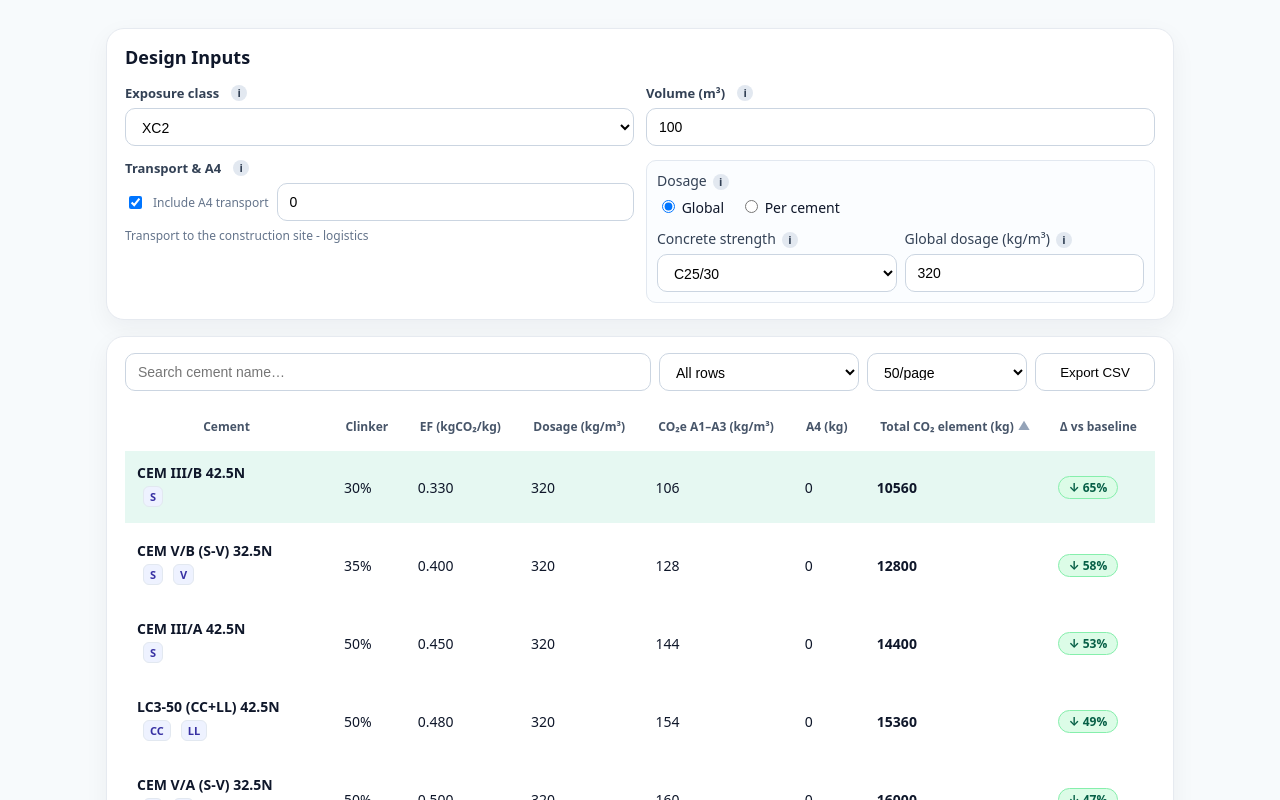
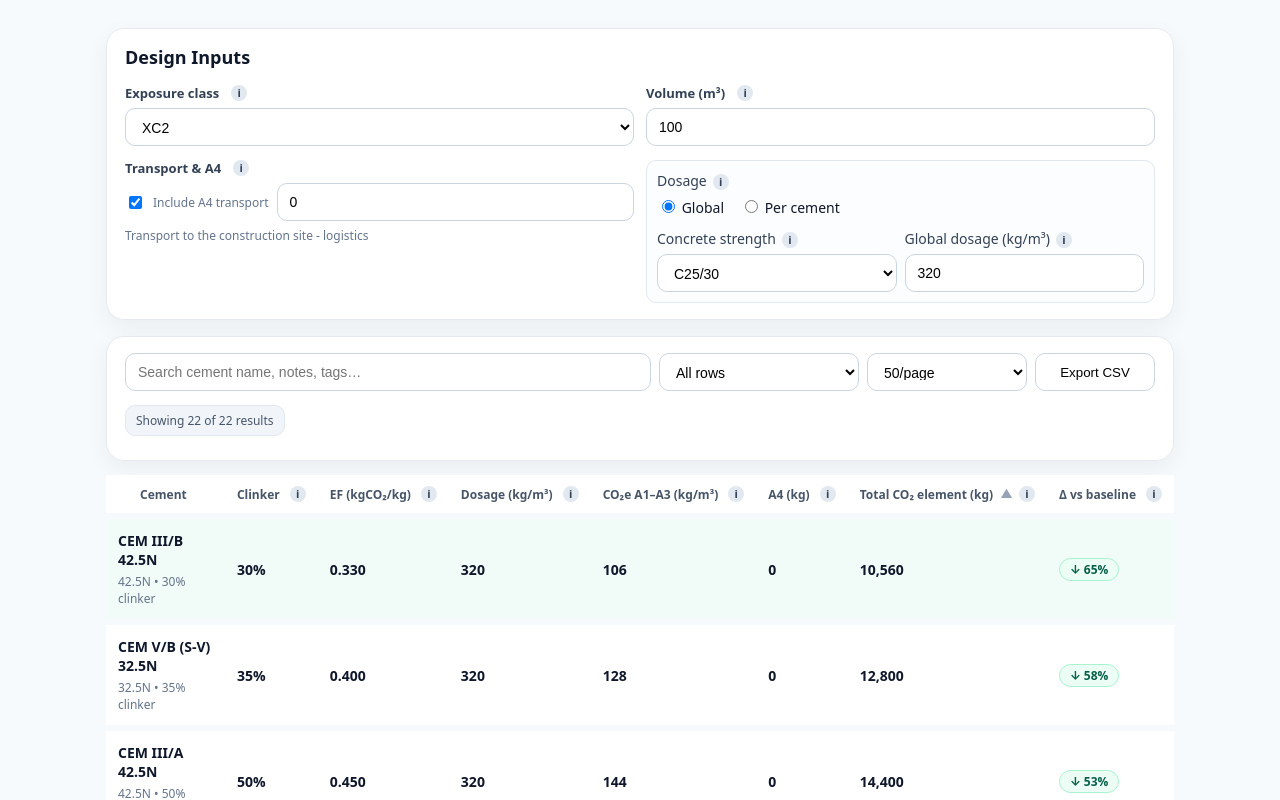
Before and after one commit to MarioSorgente/cement-lca, a Next.js app: page / in a window 1280 px wide. Shown: the top 800 px of the page. Built offline with nearby package versions, Linux system fonts and the light colour scheme.

Commit message:
Update ResultsTable.tsx

```diff
--- a/components/ResultsTable.tsx
+++ b/components/ResultsTable.tsx
@@ -1,75 +1,141 @@
-import React, { useMemo } from 'react'
-import { ResultRow, InputsState } from '../lib/types'
+import { useMemo } from 'react'
+import { InputsState, ResultRow } from '../lib/types'
+import { formatNumber } from '../lib/calc'
 
+/** Keep local sort and scope aliases to match index.tsx usage */
 type SortKey =
-  | 'cement' | 'clinker' | 'ef' | 'dosage' | 'a1a3' | 'a4' | 'total' | 'reduction'
+  | 'cement' | 'strength' | 'clinker' | 'ef' | 'dosage' | 'a1a3' | 'a4' | 'total' | 'reduction'
 type Scope = 'all' | 'compatible' | 'common'
 
-const SCM_MEANINGS: Record<string, string> = {
-  S: 'GGBS / Slag: improves chloride resistance & lowers CO₂.',
-  V: 'Fly ash: moderates heat; slower early strength; CO₂ cut.',
-  P: 'Natural pozzolana: long-term strength; CO₂ cut.',
-  LL: 'High-purity limestone: workability & modest CO₂ cut.',
-  CC: 'Calcined clay: strong CO₂ cut when blended with limestone.',
-  OPC: 'Ordinary Portland cement (no SCMs).',
-}
-
-interface Props {
+type Props = {
   rows: ResultRow[]
   pageSize: number
   onPageSize: (n: number) => void
+
   sortKey: SortKey
   sortDir: 'asc' | 'desc'
   onSortChange: (k: SortKey) => void
+
   search: string
   onSearch: (s: string) => void
+
   scope: Scope
   onScope: (s: Scope) => void
+
   onExport: () => void
+
   onRowClick?: (id: string) => void
   selectedId?: string | null
+
   bestId?: string
   baselineId?: string
+
   dosageMode?: InputsState['dosageMode']
   perCementDosage?: Record<string, number>
   onPerCementDosageChange?: (cementId: string, val: number) => void
 }
 
+function Th({
+  label,
+  sortKey,
+  activeKey,
+  dir,
+  onSort,
+  help,
+}: {
+  label: string
+  sortKey: SortKey
+  activeKey: SortKey
+  dir: 'asc' | 'desc'
+  onSort: (k: SortKey) => void
+  help?: string
+}) {
+  const isActive = activeKey === sortKey
+  return (
+    <th
+      className="th-sort"
+      onClick={() => onSort(sortKey)}
+      title={help}
+      style={{ whiteSpace: 'nowrap' }}
+    >
+      <span className="th-label">{label}</span>
+      <span className="sort-caret">{isActive ? (dir === 'asc' ? ' ▲' : ' ▼') : ''}</span>
+      {help && (
+        <span className="th-help">
+          <span className="tooltip-icon">i</span>
+          <span className="tooltip-right tooltip-box">{help}</span>
+        </span>
+      )}
+    </th>
+  )
+}
+
 export default function ResultsTable({
-  rows, pageSize, onPageSize,
-  sortKey, sortDir, onSortChange,
-  search, onSearch,
-  scope, onScope,
-  onExport, onRowClick, selectedId,
-  bestId, baselineId,
-  dosageMode, perCementDosage, onPerCementDosageChange
+  rows,
+  pageSize,
+  onPageSize,
+  sortKey,
+  sortDir,
+  onSortChange,
+  search,
+  onSearch,
+  scope,
+  onScope,
+  onExport,
+  onRowClick,
+  selectedId,
+  bestId,
+  baselineId,
+  dosageMode,
+  perCementDosage,
+  onPerCementDosageChange,
 }: Props) {
+  const totalCount = rows.length
 
-  // single worst (closest to baseline) among non-baseline rows
-  const worstNonBaselineId = useMemo(() => {
-    const pool = rows.filter(r => r.cement.id !== baselineId)
-    if (!pool.length) return undefined
-    const worst = pool.reduce((m, r) => (r.gwpReductionPct < m.gwpReductionPct ? r : m), pool[0])
-    return worst.cement.id
-  }, [rows, baselineId])
+  const headerHelp = {
+    clinker: 'Clinker content by fraction; lower is typically better for GWP.',
+    ef: 'Embodied carbon per kg of binder for A1–A3.',
+    dosage: 'Binder dosage in kg per m³ of concrete.',
+    a1a3: 'A1–A3 contribution per m³ (dosage × EF).',
+    a4: 'Transport stage A4 for the whole element (distance × transport EF × volume).',
+    total: 'A1–A3 per element + optional A4 transport.',
+    reduction: 'Percent improvement vs baseline EF (worst OPC by default).',
+  }
+
+  const pageRows = useMemo(() => rows.slice(0, pageSize), [rows, pageSize])
 
   return (
-    <div className="card">
+    <>
       {/* Toolbar */}
+      <div className="card" style={{ marginBottom: 8 }}>
         <div className="toolbar-grid">
-        <input className="input" placeholder="Search cement name…" value={search}
-               onChange={e => onSearch(e.target.value)} aria-label="Search cement" />
-        <select className="select" value={scope} onChange={e => onScope(e.target.value as Scope)}>
+          <input
+            className="input"
+            placeholder="Search cement name, notes, tags…"
+            value={search}
+            onChange={(e) => onSearch(e.target.value)}
+          />
+          <select
+            className="select"
+            value={scope}
+            onChange={(e) => onScope(e.target.value as Scope)}
+          >
             <option value="all">All rows</option>
-          <option value="compatible">Compatible only</option>
-          <option value="common">Most common</option>
+            <option value="compatible">Exposure-compatible</option>
+            <option value="common">Common</option>
           </select>
-        <select className="select" value={pageSize}
-                onChange={e => onPageSize(parseInt(e.target.value,10))}>
-          <option value={10}>10/page</option><option value={20}>20/page</option>
-          <option value={50}>50/page</option><option value={100}>100/page</option>
+          <select
+            className="select"
+            value={pageSize}
+            onChange={(e) => onPageSize(Number(e.target.value))}
+          >
+            {[25, 50, 100, 250].map(n => (
+              <option key={n} value={n}>{n}/page</option>
+            ))}
           </select>
           <button className="btn" onClick={onExport}>Export CSV</button>
+        </div>
+        <div className="view-banner">Showing {formatNumber(pageRows.length)} of {formatNumber(totalCount)} results</div>
       </div>
 
       {/* Table */}
@@ -77,130 +143,102 @@ export default function ResultsTable({
         <table className="table">
           <thead>
             <tr>
-              <Th k="cement"    label="Cement"             sortKey={sortKey} sortDir={sortDir} onSortChange={onSortChange}/>
-              {/* Strength column removed */}
-              <Th k="clinker"   label="Clinker"            sortKey={sortKey} sortDir={sortDir} onSortChange={onSortChange}/>
-              <Th k="ef"        label="EF (kgCO₂/kg)"      sortKey={sortKey} sortDir={sortDir} onSortChange={onSortChange}/>
-              <Th k="dosage"    label="Dosage (kg/m³)"     sortKey={sortKey} sortDir={sortDir} onSortChange={onSortChange}/>
-              <Th k="a1a3"      label="CO₂e A1–A3 (kg/m³)" sortKey={sortKey} sortDir={sortDir} onSortChange={onSortChange}/>
-              <Th k="a4"        label="A4 (kg)"            sortKey={sortKey} sortDir={sortDir} onSortChange={onSortChange}/>
-              <Th k="total"     label="Total CO₂ element (kg)" sortKey={sortKey} sortDir={sortDir} onSortChange={onSortChange}/>
-              <Th k="reduction" label="Δ vs baseline"      sortKey={sortKey} sortDir={sortDir} onSortChange={onSortChange}/>
+              <Th label="Cement" sortKey="cement" activeKey={sortKey} dir={sortDir} onSort={onSortChange} />
+              <Th label="Clinker" sortKey="clinker" activeKey={sortKey} dir={sortDir} onSort={onSortChange} help={headerHelp.clinker} />
+              <Th label="EF (kgCO₂/kg)" sortKey="ef" activeKey={sortKey} dir={sortDir} onSort={onSortChange} help={headerHelp.ef} />
+              <Th label="Dosage (kg/m³)" sortKey="dosage" activeKey={sortKey} dir={sortDir} onSort={onSortChange} help={headerHelp.dosage} />
+              <Th label="CO₂e A1–A3 (kg/m³)" sortKey="a1a3" activeKey={sortKey} dir={sortDir} onSort={onSortChange} help={headerHelp.a1a3} />
+              <Th label="A4 (kg)" sortKey="a4" activeKey={sortKey} dir={sortDir} onSort={onSortChange} help={headerHelp.a4} />
+              {/* ✅ Renamed column */}
+              <Th label="Total CO₂ element (kg)" sortKey="total" activeKey={sortKey} dir={sortDir} onSort={onSortChange} help={headerHelp.total} />
+              <Th label="Δ vs baseline" sortKey="reduction" activeKey={sortKey} dir={sortDir} onSort={onSortChange} help={headerHelp.reduction} />
             </tr>
           </thead>
+          <tbody>
+            {pageRows.map((r) => {
+              const isBest = bestId && r.cement.id === bestId
+              const isBaseline = baselineId && r.cement.id === baselineId
+              const isSelected = selectedId && r.cement.id === selectedId
 
-          <tbody>
-            {rows.map(r => {
-              const isSel = selectedId === r.cement.id
-              const isBest = r.cement.id === bestId
-              const isBase = r.cement.id === baselineId
-              const isWorst = r.cement.id === worstNonBaselineId
-              const dim = !r.exposureCompatible
+              const rowClass = [
+                'tr-elevated',
+                isBest ? 'row-best' : '',
+                isBaseline ? 'row-baseline' : '',
+                isSelected ? 'tr-selected' : '',
+              ].join(' ').trim()
 
-              // Row tints: Baseline red; worst (non-baseline) orange; best green.
-              let rowStyle: React.CSSProperties = {}
-              if (isBase)        rowStyle = { boxShadow: 'inset 0 0 0 9999px rgba(239,68,68,0.16)', borderColor: '#fecaca' }
-              else if (isWorst)  rowStyle = { boxShadow: 'inset 0 0 0 9999px rgba(245,158,11,0.12)', borderColor: '#f59e0b' }
-              else if (isBest)   rowStyle = { boxShadow: 'inset 0 0 0 9999px rgba(16,185,129,0.10)', borderColor: '#a7f3d0' }
+              const dosageEditable =
+                dosageMode === 'perCement' && !!onPerCementDosageChange
 
-              const leftStripe = isBest ? '#10b981' : (isBase ? '#ef4444' : (isWorst ? '#f59e0b' : '#e5e7eb'))
-              const trClass = ['tr-elevated', isSel ? 'tr-selected' : '', dim ? 'row-dim' : ''].join(' ').trim()
-
-              const scmBadge = r.cement.scms.length ? r.cement.scms.map(s => s.type) : ['OPC']
-              const pct = r.gwpReductionPct
-              const pillClass =
-                isBase ? 'pill pill-red' :
-                pct <= 0 ? 'pill pill-red' :
-                pct <= 10 ? 'pill pill-amber' :
-                pct <= 20 ? 'pill pill-green' : 'pill pill-deepgreen'
-
-              const showEditor = dosageMode === 'perCement'
-              const curOverride = perCementDosage?.[r.cement.id]
+              const dosageValue =
+                dosageEditable
+                  ? (perCementDosage?.[r.cement.id] ?? r.dosageUsed)
+                  : r.dosageUsed
 
               return (
-                <tr key={r.cement.id}
-                    className={trClass}
+                <tr
+                  key={r.cement.id}
+                  className={rowClass}
                   onClick={() => onRowClick?.(r.cement.id)}
-                    style={{ borderLeft: `6px solid ${leftStripe}`, ...rowStyle }}>
-                  <td>
-                    <div className="cell-title">
+                  style={{ cursor: onRowClick ? 'pointer' : 'default' }}
+                >
+                  <td className="cell-title">
                     <div className="title">{r.cement.cement_type}</div>
-                      <div className="subtitle">
-                        {scmBadge.map((t, i) => {
-                          const meaning = SCM_MEANINGS[t] ?? t
-                          return (
-                            <span key={i} className="tag tooltip-wrapper" aria-label={meaning}>
-                              <span>{t}</span>
-                              <span className="tooltip-box tooltip-right">{meaning}</span>
-                            </span>
-                          )
-                        })}
-                      </div>
+                    <div className="small subtitle">
+                      {r.cement.strength_class} • {Math.round(r.cement.clinker_fraction * 100)}% clinker
                     </div>
                   </td>
 
-                  {/* Strength column removed */}
-
-                  <td>{Math.round(r.cement.clinker_fraction * 100)}%</td>
-                  <td>{r.cement.co2e_per_kg_binder_A1A3.toFixed(3)}</td>
+                  <td className="num-strong">{Math.round(r.cement.clinker_fraction * 100)}%</td>
+                  <td className="num-strong">{r.cement.co2e_per_kg_binder_A1A3.toFixed(3)}</td>
 
                   <td>
-                    {showEditor ? (
+                    {dosageEditable ? (
                       <input
                         className="input sm"
-                        style={{ width: 88 }}
-                        type="number" min={200} max={600} step={5}
-                        value={curOverride ?? Math.round(r.dosageUsed)}
-                        onChange={(e) => onPerCementDosageChange?.(r.cement.id, Number(e.target.value))}
-                        onClick={(e)=>e.stopPropagation()}
+                        type="number"
+                        min={0}
+                        value={String(dosageValue)}
+                        onClick={(e) => e.stopPropagation()}
+                        onChange={(e) =>
+                          onPerCementDosageChange!(r.cement.id, Number(e.target.value) || 0)
+                        }
+                        title="Edit dosage for this cement (kg/m³)"
                       />
                     ) : (
-                      Math.round(r.dosageUsed)
+                      <span className="num-strong">{formatNumber(dosageValue)}</span>
                     )}
                   </td>
 
-                  <td>{Math.round(r.co2ePerM3_A1A3)}</td>
-                  <td>{Math.round(r.a4Transport)}</td>
-                  <td className="num-strong">{Math.round(r.totalElement)}</td>
+                  <td className="num-strong">{formatNumber(r.co2ePerM3_A1A3)}</td>
+                  <td className="num-strong">{formatNumber(r.a4Transport)}</td>
+
+                  {/* ✅ Formatted with thousands separators */}
+                  <td className="num-strong">{formatNumber(r.totalElement)}</td>
 
                   <td>
-                    <span className={pillClass}>
-                      {isBase ? 'Baseline' : (pct >= 0 ? `↓ ${pct.toFixed(0)}%` : `↑ ${Math.abs(pct).toFixed(0)}%`)}
-                    </span>
+                    {r.gwpReductionPct > 0 ? (
+                      <span className="pill pill-green">↓ {Math.round(r.gwpReductionPct)}%</span>
+                    ) : r.gwpReductionPct === 0 ? (
+                      <span className="pill pill-amber">Baseline</span>
+                    ) : (
+                      <span className="pill pill-red">↑ {Math.abs(Math.round(r.gwpReductionPct))}%</span>
+                    )}
                   </td>
                 </tr>
               )
             })}
           </tbody>
         </table>
-      </div>
 
-      <div className="small" style={{ color: '#64748b', marginTop: 6 }}>
-        Showing <b>{rows.length > pageSize ? pageSize : rows.length}</b> of {rows.length} results
+        <div className="table-footer">
+          <div className="footer">Showing {formatNumber(pageRows.length)} of {formatNumber(totalCount)} results</div>
+          <div className="pager">
+            <button className="button" onClick={() => onPageSize(Math.max(1, pageSize - 25))} disabled={pageSize <= 25}>–25</button>
+            <button className="button" onClick={() => onPageSize(pageSize + 25)}>+25</button>
           </div>
         </div>
+      </div>
+    </>
   )
 }
-
-function Th({
-  k, label, sortKey, sortDir, onSortChange
-}: {
-  k: SortKey
-  label: string
-  sortKey: SortKey
-  sortDir: 'asc' | 'desc'
-  onSortChange: (k: SortKey) => void
-}) {
-  const active = sortKey === k
-  return (
-    <th
-      onClick={() => onSortChange(k)}
-      className={active ? `th-sort th-${sortDir}` : 'th-sort'}
-      role="button"
-      tabIndex={0}
-    >
-      <span className="th-label">{label}</span>
-      <span className="sort-caret">{active ? (sortDir === 'asc' ? '▲' : '▼') : ''}</span>
-    </th>
-  )
-}
```
Lines whose indentation alone changed are shown as unchanged.
